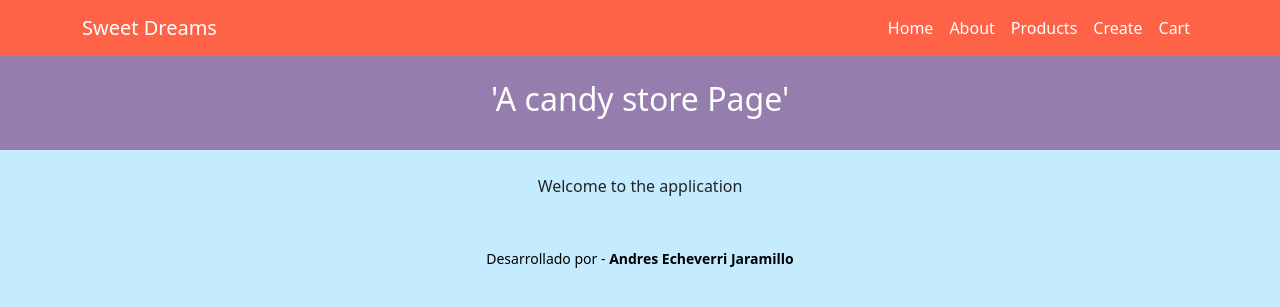
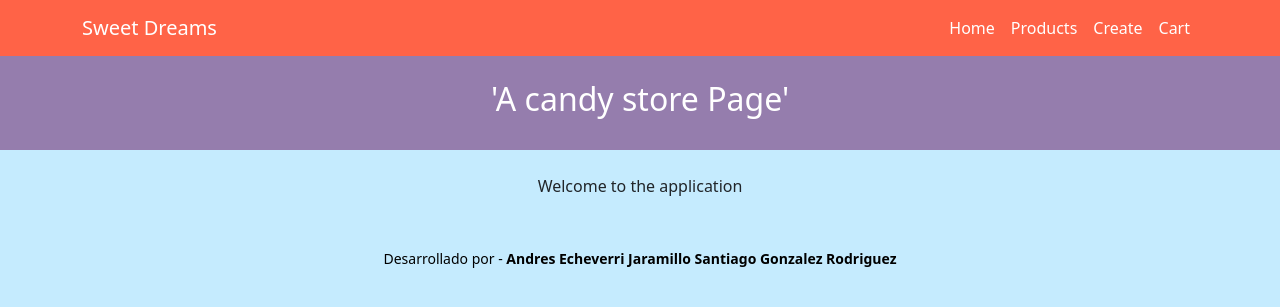
Before and after one commit to andresecheverrijaramillo/sweetdreams, a Django app: template Sweetdreams/djangocourse/helloworld/pages/templates/home.html in a window 1280 px wide. Shown: the top 307 px of the page. Run offline with Django 4.2, Linux system fonts and the light colour scheme; the template is opened without the code that fills it, so the values that code supplies are empty.

Commit message:
Push de GCP

```diff
--- a/Sweetdreams/djangocourse/helloworld/helloworld_project/settings.py
+++ b/Sweetdreams/djangocourse/helloworld/helloworld_project/settings.py
@@ -25,7 +25,7 @@ SECRET_KEY = 'django-insecure-ydx#90c54)3)+#@5!kky4i%u(67hyn%+95%+wg6w+s!jls$v&f
 # SECURITY WARNING: don't run with debug turned on in production!
 DEBUG = True
 
-ALLOWED_HOSTS = []
+ALLOWED_HOSTS = ['34.16.86.152']
 
 
 # Application definition
--- a/Sweetdreams/djangocourse/helloworld/pages/templates/base.html
+++ b/Sweetdreams/djangocourse/helloworld/pages/templates/base.html
@@ -25,8 +25,7 @@
       </button>
       <div class="collapse navbar-collapse" id="navbarNavAltMarkup">
         <div class="navbar-nav ms-auto">
-          <a class="nav-link active" href="#">Home</a>
-          <a class="nav-link active" href="#">About</a>
+          <a class="nav-link active" href="{% url 'home' %}">Home</a>
           <a class="nav-link active" href="{% url 'index' %}">Products</a>
           <a class="nav-link active" href="{% url 'form' %}">Create</a>
           <a class="nav-link active" href="{% url 'cart' %}">Cart</a>
@@ -52,9 +51,9 @@
   <div class="copyright py-4 text-center text-black">
     <div class="container">
       <small>
-        Desarrollado por - <a class="text-reset fw-bold text-decoration-none" target="_blank"
-          href="https://twitter.com/danielgarax">
+        Desarrollado por - <a class="text-reset fw-bold text-decoration-none" target="_blank">
           Andres Echeverri Jaramillo
+          Santiago Gonzalez Rodriguez
         </a>
       </small>
     </div>
```
Also changed, not shown: Sweetdreams/djangocourse/helloworld/db.sqlite3.
